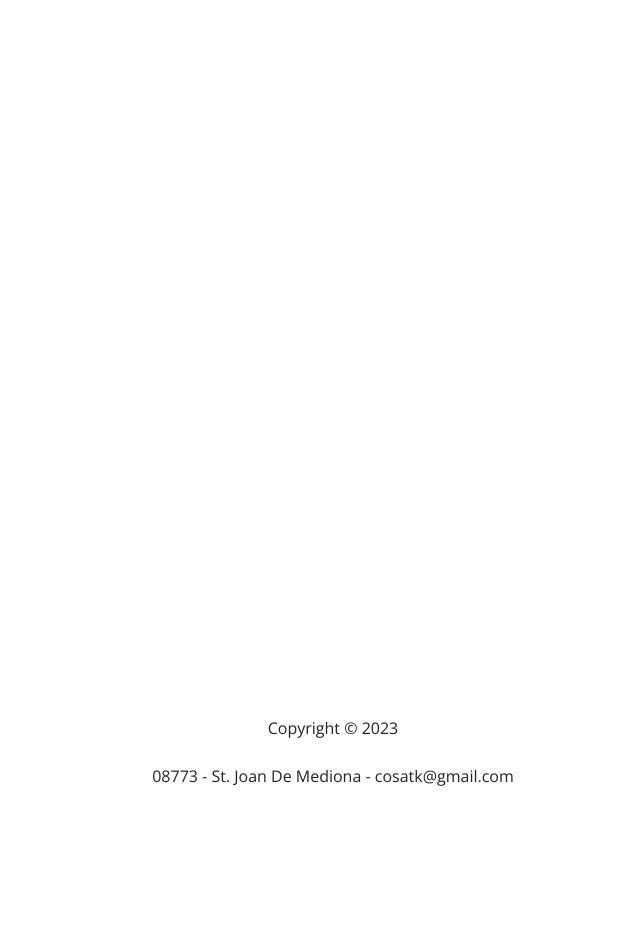
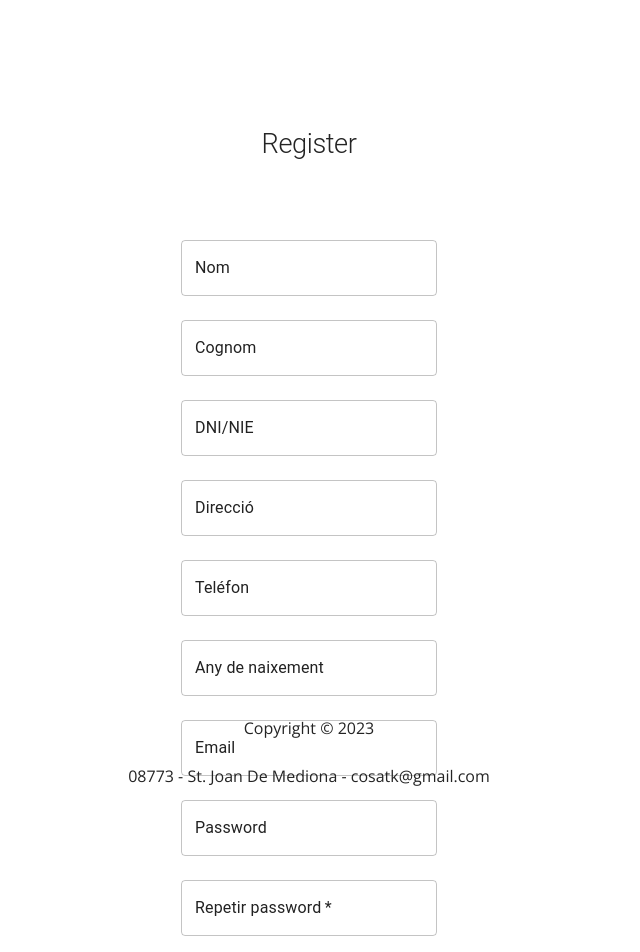
Before and after one commit to cosateca/cosatk-front, a React (Vite) app: page /register in a window 1280 px wide. Shown: the top 952 px of the page, without its empty margins (331-971 px from the left). Before the commit the page ends 800 px from the top, so only its background shows below. Built offline with nearby package versions, Linux system fonts and the light colour scheme.

Commit message:
register page structure created

```diff
--- a/src/pages/LoginPage/LoginPage.tsx
+++ b/src/pages/LoginPage/LoginPage.tsx
@@ -52,17 +52,12 @@ const LoginPage = () => {
                         InputLabelProps={{
                             style: {
                                 color: '#222222',
-                                borderRadius : '0px'
+
                             },
                         }}
 
 
-                        sx={{
 
-                            borderRadius: '0px',
-
-
-                        }}
 
                     />
                     {/* <FormControlLabel
--- a/src/pages/Register/Register.tsx
+++ b/src/pages/Register/Register.tsx
@@ -1,15 +1,182 @@
-import { Container } from '@mui/system'
+
+import { Box, Typography, TextField, Button, Grid } from '@mui/material'
+import { height } from '@mui/system'
 import React from 'react'
+import { Link } from 'react-router-dom'
 import Footer from '../../components/Footer/Footer'
 
 const Register = () => {
   return (
     <>
-    <Container>
+
+    <Box
+                sx={{
+                    margin: '0 auto',
+                    display: 'flex',
+                    flexDirection: 'column',
+                    alignItems: 'center',
+                    width: { xs: '80%', sm: '20%' },
+                    marginTop : 8,
+                    height: '800px'
+
+                }}
+            >
+                 <Typography variant="h1" sx = {{ margin: 5 , fontWeight: 'light'}}> Register </Typography>
 
 
-        <Footer/>
-    </Container>
+                    <TextField
+                        id="Nom"
+                        label="Nom"
+                        variant="outlined"
+                        fullWidth
+                        margin="normal"
+                        InputLabelProps={{
+                            style: {
+                                color: '#222222',
+                            },
+                        }}
+                    />
+                    <TextField
+                        id="Cognom"
+                        label="Cognom"
+                        variant="outlined"
+                        fullWidth
+                        margin="normal"
+                        InputLabelProps={{
+                            style: {
+                                color: '#222222',
+                            },
+                        }}
+                    />
+                    <TextField
+                        id="DNI/NIE"
+                        label="DNI/NIE"
+                        variant="outlined"
+                        margin="normal"
+                        fullWidth
+
+                        InputLabelProps={{
+                            style: {
+                                color: '#222222',
+
+
+                            },
+                        }}
+                    />
+                    <TextField
+                        id="Direcció"
+                        label="Direcció"
+                        variant="outlined"
+                        margin="normal"
+                        fullWidth
+                        InputLabelProps={{
+                            style: {
+                                color: '#222222',
+                            },
+                        }}
+                    />
+                    <TextField
+                        id="Télefon"
+                        label="Teléfon"
+                        variant="outlined"
+                        fullWidth
+                        margin="normal"
+                        InputLabelProps={{
+                            style: {
+                                color: '#222222',
+                            },
+                        }}
+                    />
+                    <TextField
+                        id="Any de naixement"
+                        label="Any de naixement"
+                        variant="outlined"
+                        fullWidth
+                        margin="normal"
+                        InputLabelProps={{
+                            style: {
+                                color: '#222222',
+                            },
+                        }}
+                    />
+                    <TextField
+                        id="Email"
+                        label="Email"
+                        variant="outlined"
+                        fullWidth
+                        margin="normal"
+                        InputLabelProps={{
+                            style: {
+                                color: '#222222',
+                            },
+                        }}
+                    />
+
+<TextField
+                        id="EmaPasswordil"
+                        label="Password"
+                        variant="outlined"
+                        fullWidth
+                        margin="normal"
+                        InputLabelProps={{
+                            style: {
+                                color: '#222222',
+                            },
+                        }}
+                    />
+
+                    <TextField
+
+                        margin="normal"
+                        required
+                        fullWidth
+                        name="Repetir password"
+                        label="Repetir password"
+
+                        id="password"
+                        InputLabelProps={{
+                            style: {
+                                color: '#222222',
+
+                            },
+                        }}
+
+
+
+
+                    />
+                    {/* <FormControlLabel
+              control={<Checkbox value="remember" color="primary" />}
+              label="Remember me"
+            /> */}
+                    <Button
+                        type="submit"
+
+                        variant="contained"
+                        sx={{
+                            mt: 3,
+                            mb: 2,
+                            borderRadius: '0px',
+                            bgcolor: '',
+                            color: 'white',
+                            width: {xs: '100%', sm: '50%'}
+
+
+
+
+                        }}
+
+                    >
+                        Login
+                    </Button>
+
+
+
+
+                    <Footer/>
+                </Box>
+
+
 
     </>
   )
```
